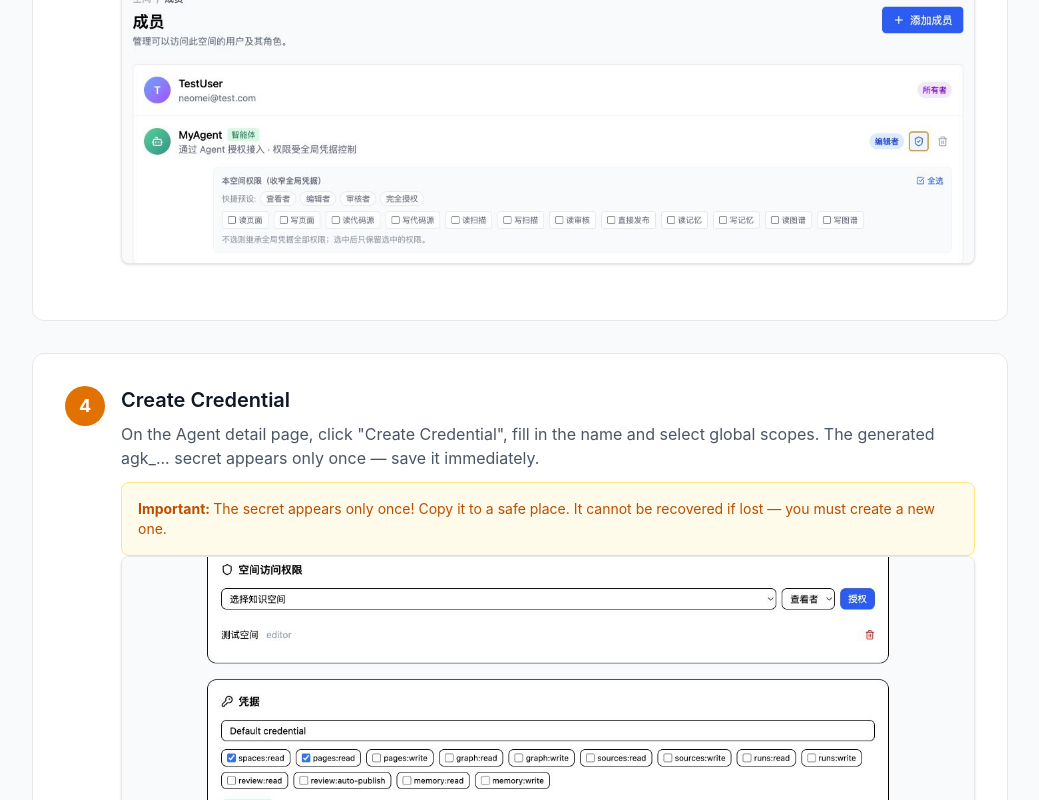
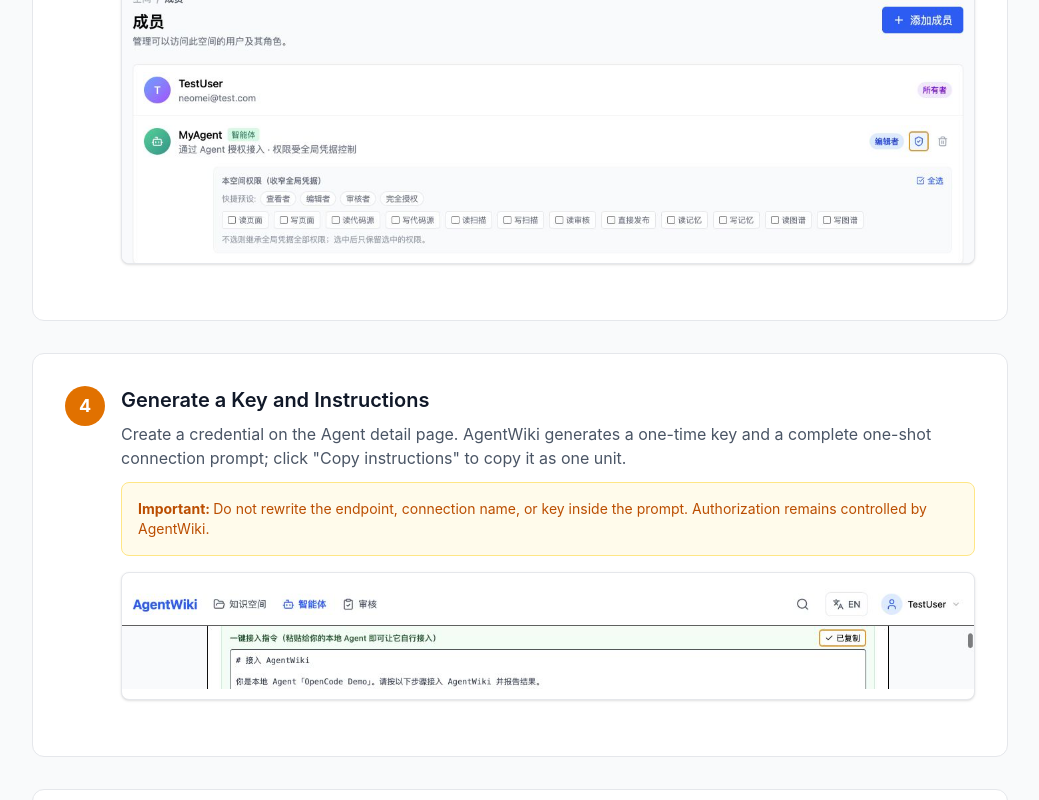
Before and after one commit to NeoMei/AgentWiki, a React (Vite) app in the folder agentwiki/apps/client/: page /guide in a window 1280 px wide. Shown: the part 2000-2800 px from the top of the page, without its empty margins (120-1159 px from the left). Built offline with nearby package versions, Linux system fonts and the light colour scheme.

Commit message:
feat: document OpenCode AgentWiki publishing flow

```diff
--- a/agentwiki/apps/client/src/features/about/UsageGuide.tsx
+++ b/agentwiki/apps/client/src/features/about/UsageGuide.tsx
@@ -10,6 +10,7 @@
 import { LanguageSwitcher } from '../../components/LanguageSwitcher';
 
 type ScreenshotFocus = 'top' | 'center' | 'bottom';
+type ScreenshotFit = 'cover' | 'contain';
 
 const screenshotFocusClass: Record<ScreenshotFocus, string> = {
   top: 'object-top',
@@ -17,16 +18,23 @@
   bottom: 'object-bottom',
 };
 
+const screenshotFitClass: Record<ScreenshotFit, string> = {
+  cover: 'object-cover',
+  contain: 'object-contain',
+};
+
 const GuideScreenshot: React.FC<{
   src: string;
   alt: string;
   focus?: ScreenshotFocus;
-}> = ({ src, alt, focus = 'center' }) => (
-  <div className="h-56 sm:h-72 overflow-hidden rounded-lg border border-gray-200 bg-white shadow-sm">
+  fit?: ScreenshotFit;
+  heightClassName?: string;
+}> = ({ src, alt, focus = 'center', fit = 'cover', heightClassName = 'h-56 sm:h-72' }) => (
+  <div className={`${heightClassName} overflow-hidden rounded-lg border border-gray-200 bg-white shadow-sm`}>
     <img
       src={src}
       alt={alt}
-      className={`h-full w-full object-cover ${screenshotFocusClass[focus]}`}
+      className={`h-full w-full ${screenshotFitClass[fit]} ${screenshotFocusClass[focus]}`}
       loading="lazy"
     />
   </div>
@@ -203,19 +211,86 @@
               <div className="flex items-start gap-4 mb-6">
                 <div className="flex-shrink-0 w-10 h-10 rounded-full bg-amber-600 text-white flex items-center justify-center text-lg font-bold">4</div>
                 <div className="flex-1">
-                  <h3 className="text-xl font-semibold text-gray-900 mb-2">{zh ? '创建凭证' : 'Create Credential'}</h3>
+                  <h3 className="text-xl font-semibold text-gray-900 mb-2">{zh ? '生成 Key 与接入指令' : 'Generate a Key and Instructions'}</h3>
                   <p className="text-gray-600 mb-3">
-                    {zh ? '在 Agent 详情页点击「创建凭据」，填写名称并选择全局权限范围。生成的 agk_... 密钥只显示一次，请立即保存。' : 'On the Agent detail page, click "Create Credential", fill in the name and select global scopes. The generated agk_... secret appears only once — save it immediately.'}
+                    {zh ? '在 Agent 详情页创建凭据。系统会同时生成只显示一次的 Key 和一整段「一键接入指令」，点击「复制接入指令」即可完整复制。' : 'Create a credential on the Agent detail page. AgentWiki generates a one-time key and a complete one-shot connection prompt; click "Copy instructions" to copy it as one unit.'}
                   </p>
                   <div className="bg-amber-50 border border-amber-200 rounded-lg p-4 text-sm text-amber-700">
                     <strong>{zh ? '重要：' : 'Important: '}</strong>
-                    {zh ? '密钥只显示一次！请复制到安全的地方保存。丢失后无法找回，只能重新创建。' : 'The secret appears only once! Copy it to a safe place. It cannot be recovered if lost — you must create a new one.'}
+                    {zh ? '不要单独改写提示词中的端点、连接名或 Key。授权仍由 AgentWiki 服务端控制。' : 'Do not rewrite the endpoint, connection name, or key inside the prompt. Authorization remains controlled by AgentWiki.'}
+                  </div>
+                  <div className="mt-4">
+                    <GuideScreenshot
+                      src="/screenshots/step4-generated-credential.png"
+                      alt={zh ? '已生成 Key 和接入指令' : 'Generated key and connection instructions'}
+                      fit="contain"
+                      heightClassName="h-28 sm:h-32"
+                    />
+                  </div>
+                </div>
+              </div>
+            </div>
+
+            {/* Step 5 */}
+            <div className="bg-white border border-gray-200 rounded-xl p-8">
+              <div className="flex items-start gap-4 mb-6">
+                <div className="flex-shrink-0 w-10 h-10 rounded-full bg-indigo-600 text-white flex items-center justify-center text-lg font-bold">5</div>
+                <div className="flex-1">
+                  <h3 className="text-xl font-semibold text-gray-900 mb-2">{zh ? '把接入指令交给 OpenCode' : 'Give the Instructions to OpenCode'}</h3>
+                  <p className="text-gray-600 mb-3">
+                    {zh ? '打开本地 OpenCode，把整段接入指令作为一条消息粘贴进去。你还可以直接要求它在指定空间发布页面；OpenCode 会自行建立独立 MCP 连接、校验 Agent 身份并执行工具调用。' : 'Open local OpenCode and paste the entire prompt as one message. You can also ask it to publish a page in a target Space; OpenCode creates an isolated MCP connection, verifies the Agent identity, and calls the tools itself.'}
+                  </p>
+                  <div className="bg-blue-50 border border-blue-200 rounded-lg p-4 text-sm text-blue-700 mb-4">
+                    <strong>{zh ? '本次真实演示：' : 'Real demonstration: '}</strong>
+                    {zh ? 'OpenCode 在「OpenCode 接入演示」空间创建并自动发布了页面「OpenCode 已接入 AgentWiki」。' : 'OpenCode created and auto-published "OpenCode Connected to AgentWiki" in the "OpenCode Connection Demo" Space.'}
                   </div>
                   <GuideScreenshot
-                    src="/screenshots/step4-agent-detail.png"
-                    alt={zh ? 'Agent 详情页' : 'Agent Detail Page'}
-                    focus="bottom"
+                    src="/screenshots/step5-opencode-publish.png"
+                    alt={zh ? 'OpenCode 发布页面过程' : 'OpenCode page publishing flow'}
+                    focus="top"
                   />
+                </div>
+              </div>
+            </div>
+
+            {/* Step 6 */}
+            <div className="bg-white border border-gray-200 rounded-xl p-8">
+              <div className="flex items-start gap-4 mb-6">
+                <div className="flex-shrink-0 w-10 h-10 rounded-full bg-emerald-600 text-white flex items-center justify-center text-lg font-bold">6</div>
+                <div className="flex-1 min-w-0">
+                  <h3 className="text-xl font-semibold text-gray-900 mb-2">{zh ? '确认页面已发布' : 'Confirm the Page Is Published'}</h3>
+                  <p className="text-gray-600 mb-5">
+                    {zh ? '接入成功要同时看到三项结果：OpenCode 明确报告成功、AgentWiki 中出现正式页面、活动记录中出现 list_spaces、propose_page 和 list_pages 调用。' : 'A successful connection has three signals: OpenCode reports success, the published page appears in AgentWiki, and the activity log records list_spaces, propose_page, and list_pages.'}
+                  </p>
+                  <div className="space-y-6">
+                    <div>
+                      <p className="text-sm font-medium text-gray-900 mb-2">{zh ? '1. OpenCode 返回接入和发布结果' : '1. OpenCode reports connection and publishing success'}</p>
+                      <GuideScreenshot
+                        src="/screenshots/step6-opencode-success.png"
+                        alt={zh ? 'OpenCode 接入成功结果' : 'OpenCode connection success'}
+                        focus="top"
+                        heightClassName="h-52 sm:h-64"
+                      />
+                    </div>
+                    <div>
+                      <p className="text-sm font-medium text-gray-900 mb-2">{zh ? '2. AgentWiki 显示已发布页面及 Agent 来源' : '2. AgentWiki shows the published page and Agent provenance'}</p>
+                      <GuideScreenshot
+                        src="/screenshots/step6-published-page.png"
+                        alt={zh ? 'AgentWiki 已发布页面' : 'Published AgentWiki page'}
+                        focus="top"
+                        heightClassName="h-52 sm:h-64"
+                      />
+                    </div>
+                    <div>
+                      <p className="text-sm font-medium text-gray-900 mb-2">{zh ? '3. 活动记录保留完整 MCP 调用证据' : '3. The activity log preserves the MCP call evidence'}</p>
+                      <GuideScreenshot
+                        src="/screenshots/step6-activity-log.png"
+                        alt={zh ? 'AgentWiki MCP 活动记录' : 'AgentWiki MCP activity log'}
+                        focus="top"
+                        heightClassName="h-52 sm:h-64"
+                      />
+                    </div>
+                  </div>
                 </div>
               </div>
             </div>
```
Also changed, not shown: 1 other file (tests, documents, lock files or other folders).
